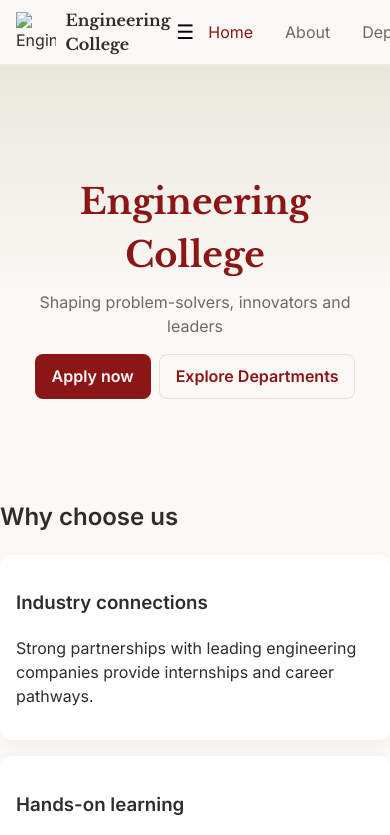
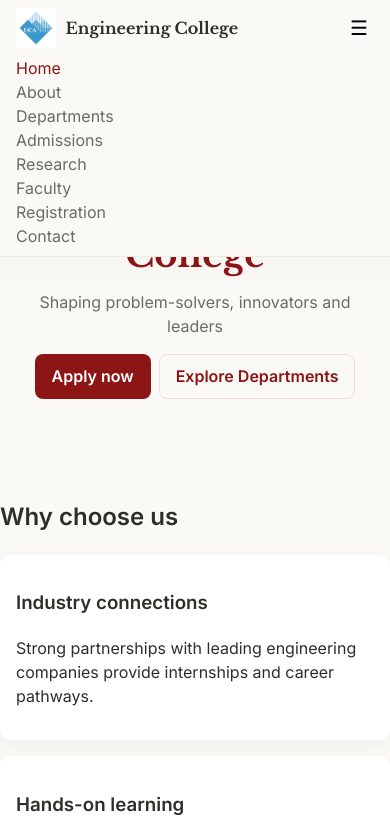
Before and after one commit to iamthefamous/midterm-engineering-college--1000019899-, a plain HTML site: page index.html in a window 390 px wide. Both pictures are taken after a click on the button "Toggle navigation". Shown: the top 835 px of the page. Drawn offline with nearby package versions, Linux system fonts and the light colour scheme.

```diff
--- a/assets/css/style.css
+++ b/assets/css/style.css
@@ -110,7 +110,16 @@ textarea{resize:vertical}
 @media (max-width:900px){
   .header-inner{padding:.5rem 1rem}
   .nav-toggle{display:inline-block}
-  .main-nav{display:none}
-  .main-nav[aria-hidden="false"]{display:block}
+  .main-nav{
+    display:none;
+    position:absolute;
+    top:100%;
+    left:0;
+    right:0;
+    background:var(--bg);
+    border-bottom:1px solid rgba(0,0,0,0.06);
+  }
+  .main-nav.is-open{display:block}
+  .main-nav ul{flex-direction:column;align-items:stretch;gap:0;padding:0 .5rem .5rem}
   .grid{grid-template-columns:1fr}
 }
--- a/index.html
+++ b/index.html
@@ -12,7 +12,7 @@
   <header class="site-header" role="banner">
     <div class="container header-inner">
       <a class="brand" href="index.html">
-        <img src="assets/images/logo.svg" alt="Engineering College logo" width="40" height="40">
+        <img src="assets/logo/logo.png" alt="Engineering College logo" width="40" height="40">
         <span class="brand-text">Engineering College</span>
       </a>
       <button class="nav-toggle" aria-controls="main-nav" aria-expanded="false" aria-label="Toggle navigation">☰</button>
```
Also changed, not shown: departments.html (+1 -1 lines), faculty.html (+1 -1 lines), research.html (+1 -1 lines), assets/logo/logo.png (added), 1 other file.
